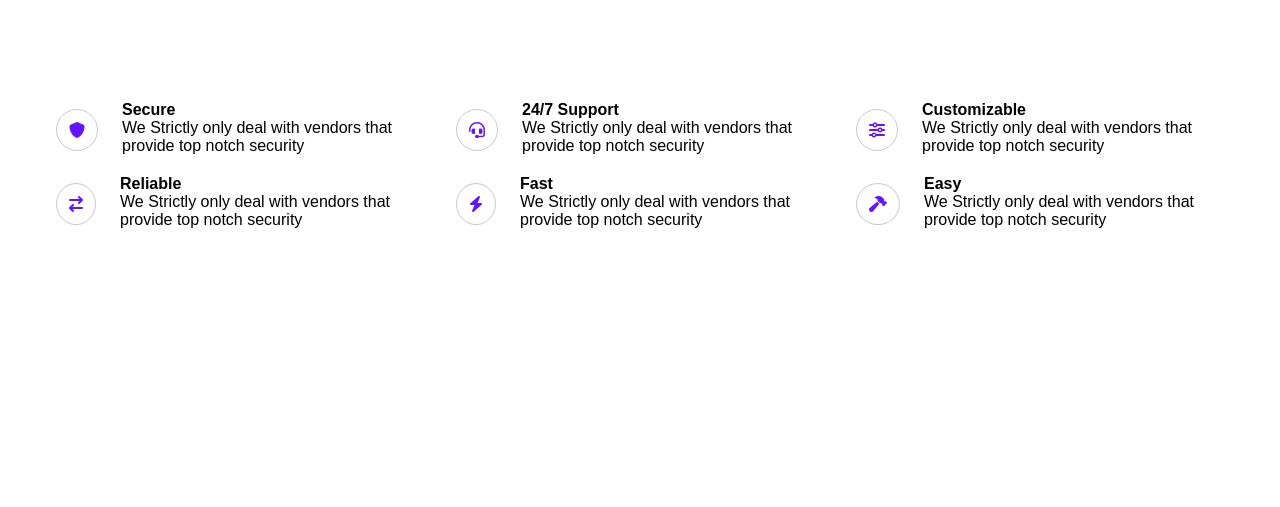
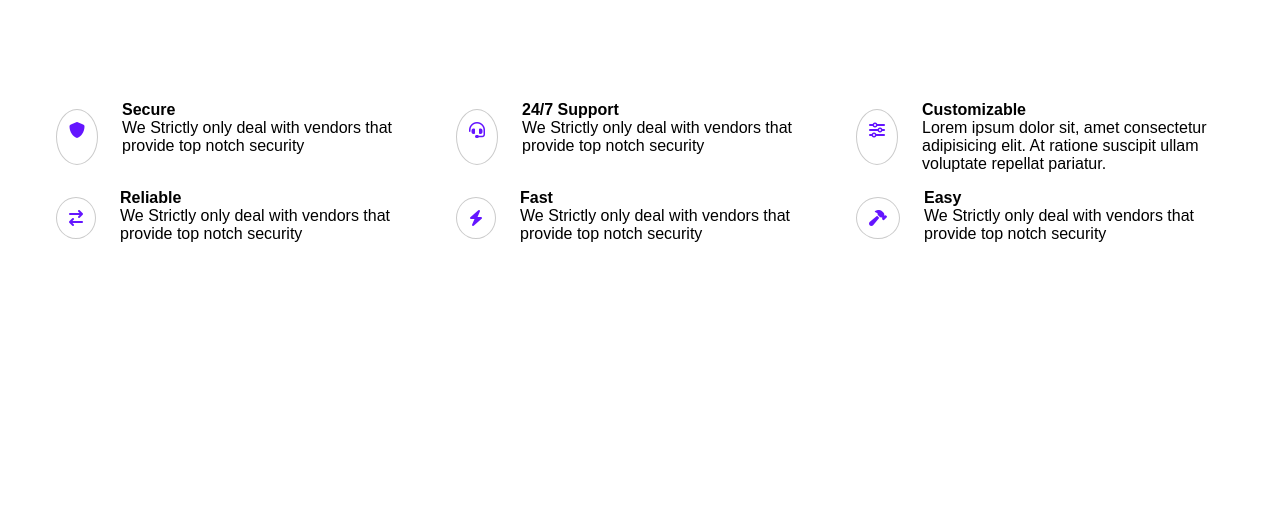
Before and after one commit to jjacque1/TREACTPROJECT, a plain HTML site: page index.html in a window 1280 px wide. Shown: the part 1119-1626 px from the top of the page. Drawn offline with Linux system fonts and the light colour scheme.

Commit message:
modified: index.html

```diff
--- a/index.html
+++ b/index.html
@@ -131,8 +131,7 @@
               <div class="service__description">
                 <h4>Customizable</h4>
                 <p>
-                  We Strictly only deal with vendors that provide top notch
-                  security
+                  Lorem ipsum dolor sit, amet consectetur adipisicing elit. At ratione suscipit ullam voluptate repellat pariatur.
                 </p>
               </div>
             </div>
```
